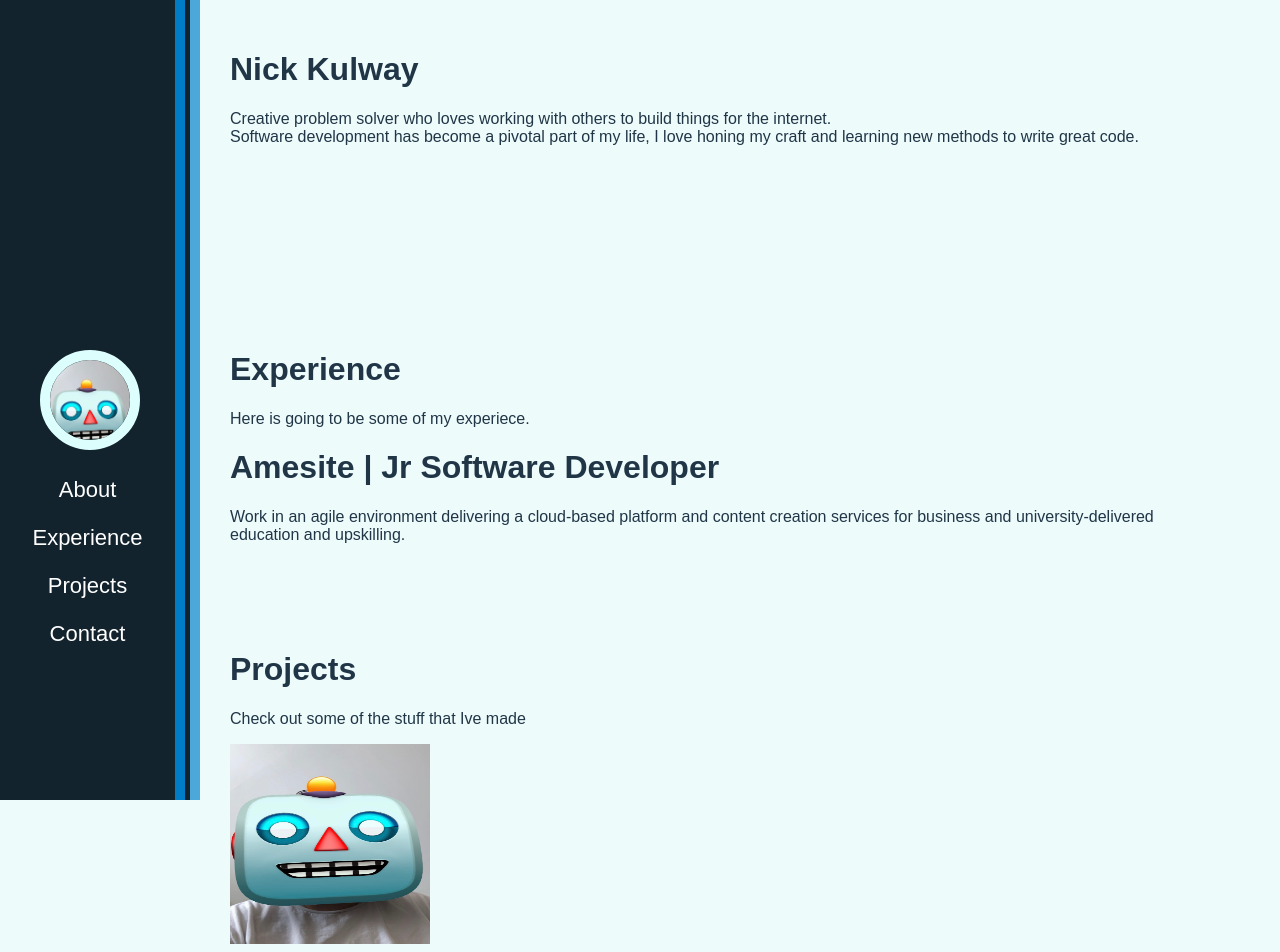
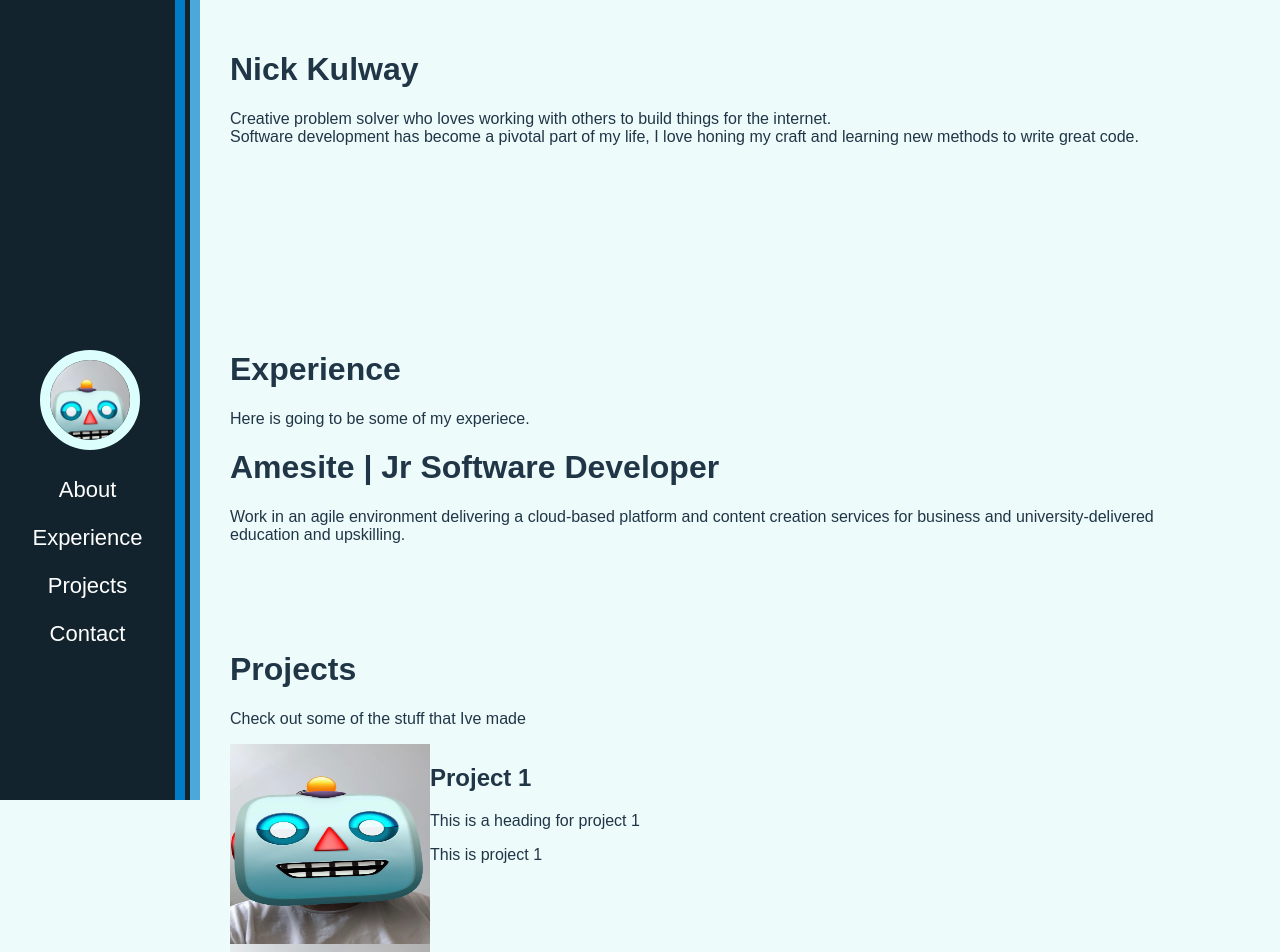
Before and after one commit to nkulway/next-portfolio, a Next.js app: page / in a window 1280 px wide. Shown: the top 952 px of the page. Built offline with nearby package versions, Linux system fonts and the light colour scheme.

Commit message:
add styles to project cards

```diff
--- a/components/ProjectCard.js
+++ b/components/ProjectCard.js
@@ -1,12 +1,13 @@
 import Image from "next/image";
 import dummyImage from "../public/profilePicture.jpeg";
 import projectObj from "../public/projects.js";
+import projectStyles from "../styles/Projects.module.css";
 
 const ProjectCard = () => {
   return (
     <>
       {projectObj.map((projects) => (
-        <section key={projects.id}>
+        <section key={projects.id} className={projectStyles.cardContainer}>
           <Image alt='Project Card' src={dummyImage} width={200} height={200} />
           <div>
             <h2>{projects.title}</h2>
--- a/styles/Projects.module.css
+++ b/styles/Projects.module.css
@@ -12,6 +12,11 @@
   justify-content: center;
 }
 
+.cardContainer {
+  display: flex;
+  flex-direction: row;
+}
+
 @media screen and (max-width: 768px) {
   .projectContainer {
     padding-top: 20%;
```
